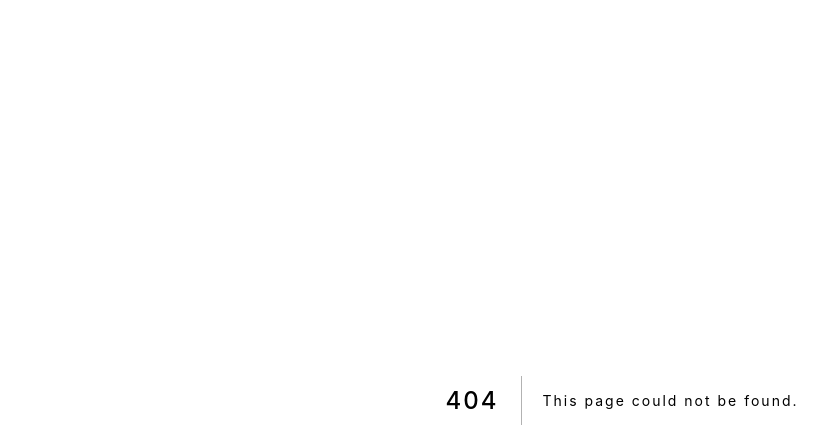
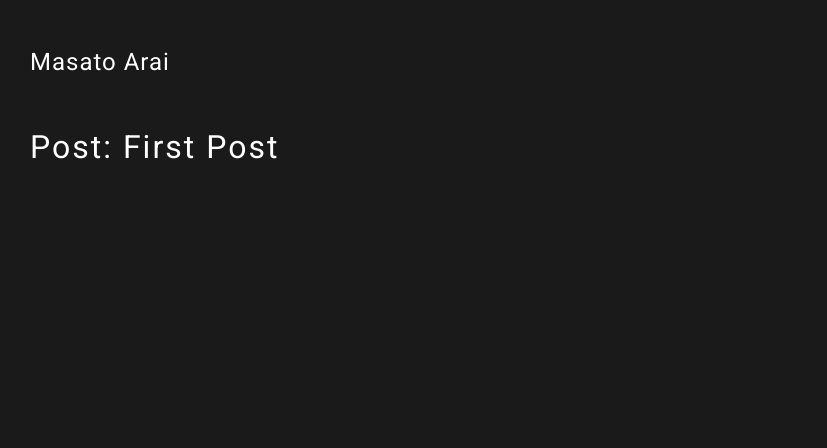
Before and after one commit to masato-arai/m-a-s, a Next.js app: page /playground/first-post in a window 1280 px wide. Before the commit this address had no page. Shown: the top 448 px of the page, without its empty margins (18-845 px from the left). Built offline with nearby package versions, Linux system fonts and the light colour scheme; no server answers.

Commit message:
reinstalled package json

```diff
--- a/pages/_app.tsx
+++ b/pages/_app.tsx
@@ -25,7 +25,7 @@ function App({ Component, pageProps }: AppProps) {
       <GlobalStyle />
 
       <Provider store={store}>
-        <ApolloProvider client={apollo.getClient()}>
+        <ApolloProvider client={apollo.getClient(true)}>
           <ThemeProvider theme={theme}>
             <Component {...pageProps} />
           </ThemeProvider>
--- /dev/null
+++ b/pages/playground/first-post.tsx
@@ -0,0 +1,20 @@
+import Layout from '../../components/Layout'
+import Header from '../../components/Header/Header'
+
+import { Wrapper } from '../../styles/utils/wrappers'
+
+const Post = () => {
+  return (
+    <Layout>
+      <Header />
+
+      <main>
+        <Wrapper>
+          <h1>Post: First Post</h1>
+        </Wrapper>
+      </main>
+    </Layout>
+  )
+}
+
+export default Post
```
Also changed, not shown: 1 other file (tests, documents, lock files or other folders).
